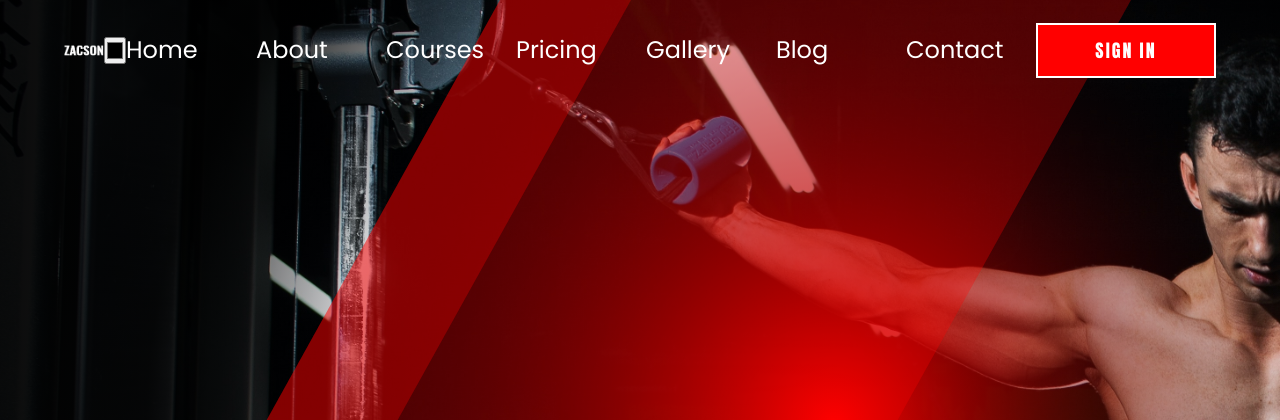
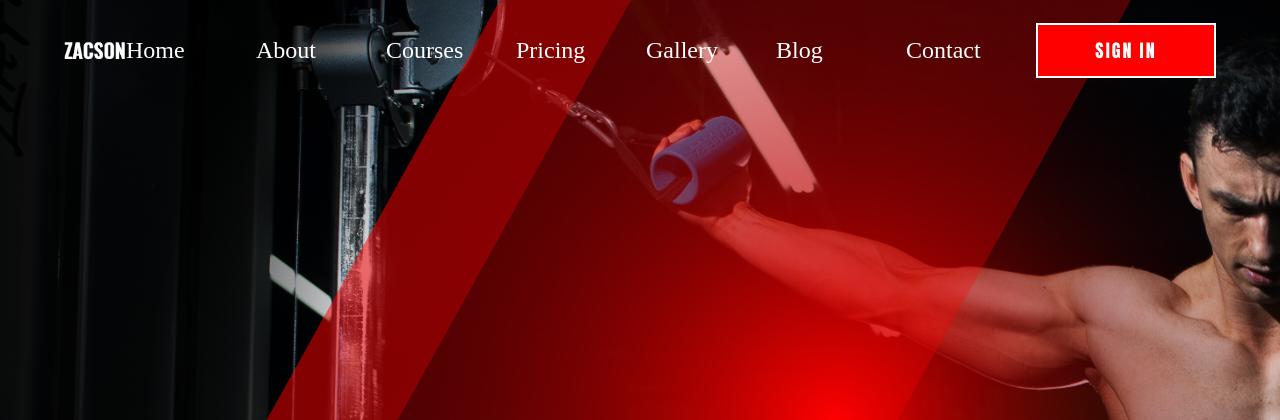
Before and after one commit to AdhamMontaser/FitNation, a PHP site: page / in a window 1280 px wide. Shown: the top 420 px of the page. Run offline with PHP 8.4, Linux system fonts and the light colour scheme; some web fonts are replaced.

Commit message:
fixed extra line

```diff
--- a/css/footer.css
+++ b/css/footer.css
@@ -2,7 +2,7 @@
 
 @import url('https://fonts.googleapis.com/css2?family=Gaegu:wght@300&family=Poppins:wght@300;400;500;600;700&display=swap');
 
-body {
+footer {
     line-height: 1.5;
     font-family: 'Poppins', sans-serif;
 }
--- a/index.html
+++ b/index.html
@@ -18,7 +18,6 @@
         <div class="navigation-bar-logo">
           <img src="assets/img/logo.png" alt="logo" />
         </div>
-        <input type="color" name="" id="">
         <ul class="navigation-bar-options">
           <li><a href="">home</a></li>
           <li><a href="">about</a></li>
```
